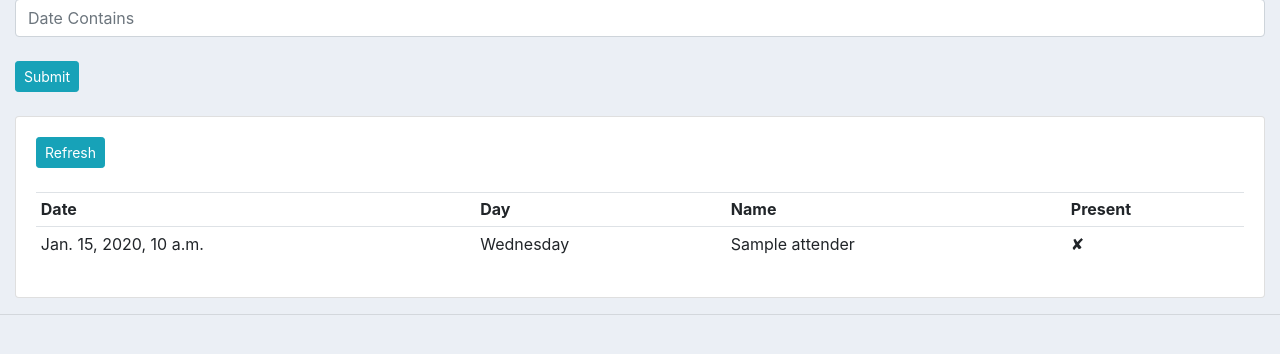
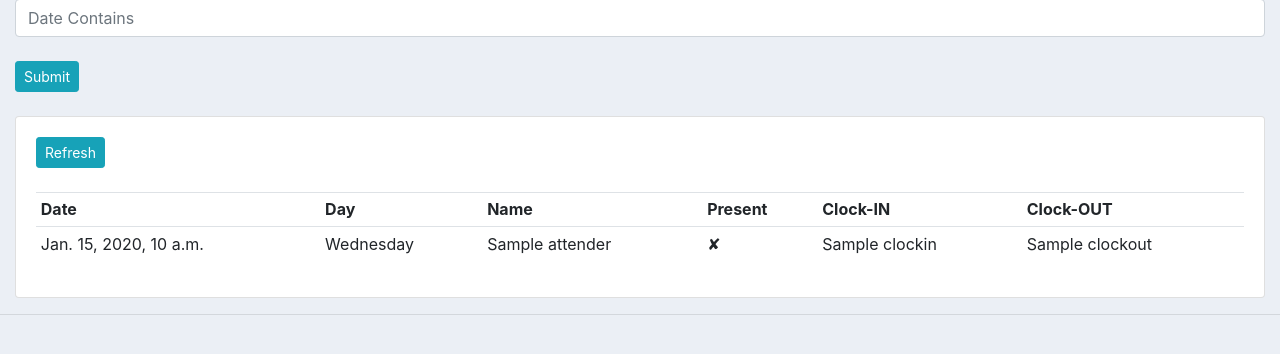
Before and after one commit to hari0805/attenapp, a Django app: template accounts/templates/accounts/dashboard.html in a window 1280 px wide. Shown: the part 280-634 px from the top of the page. Run offline with Django 3.2, Linux system fonts and the light colour scheme; data comes from the database, SQL or seed files in the repository; the template is opened without the code that fills it: values that come from a table or form of the project are taken from there, most other values are stand-ins (such as "Sample title", 1, 10 or a date in 2020); some libraries are stand-ins or nearby versions.

Commit message:
Update dashboard.html

```diff
--- a/accounts/templates/accounts/dashboard.html
+++ b/accounts/templates/accounts/dashboard.html
@@ -33,6 +33,8 @@
 					<th>Day</th>
 					<th>Name</th>
 					<th>Present</th>
+					<th>Clock-IN</th>
+					<th>Clock-OUT</th>
 				</tr>
 
 				{% for emp in filter.qs %}
@@ -41,7 +43,8 @@
 						<td>{{emp.date|date:"l"}}</td>
 						<td>{{emp.attender}}</td>
 						<td>{{emp.is_present|yesno:"✔,✘" }}</td>
-						<!-- <td>{{emp.attender}}</td> -->
+						<td>{{emp.clockin}}</td>
+						<td>{{emp.clockout}}</td>
 					</tr>
 
 				{% endfor %}
```
